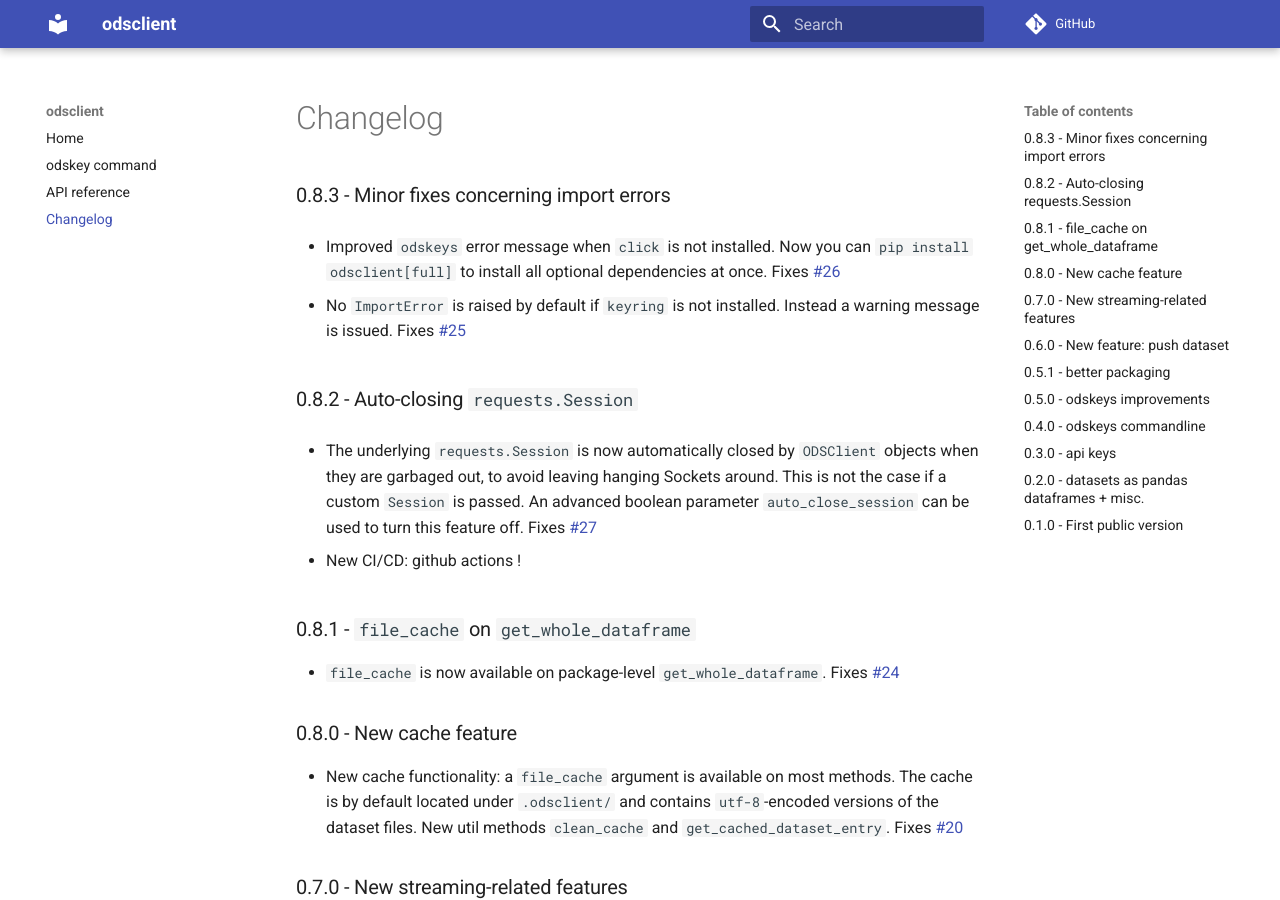
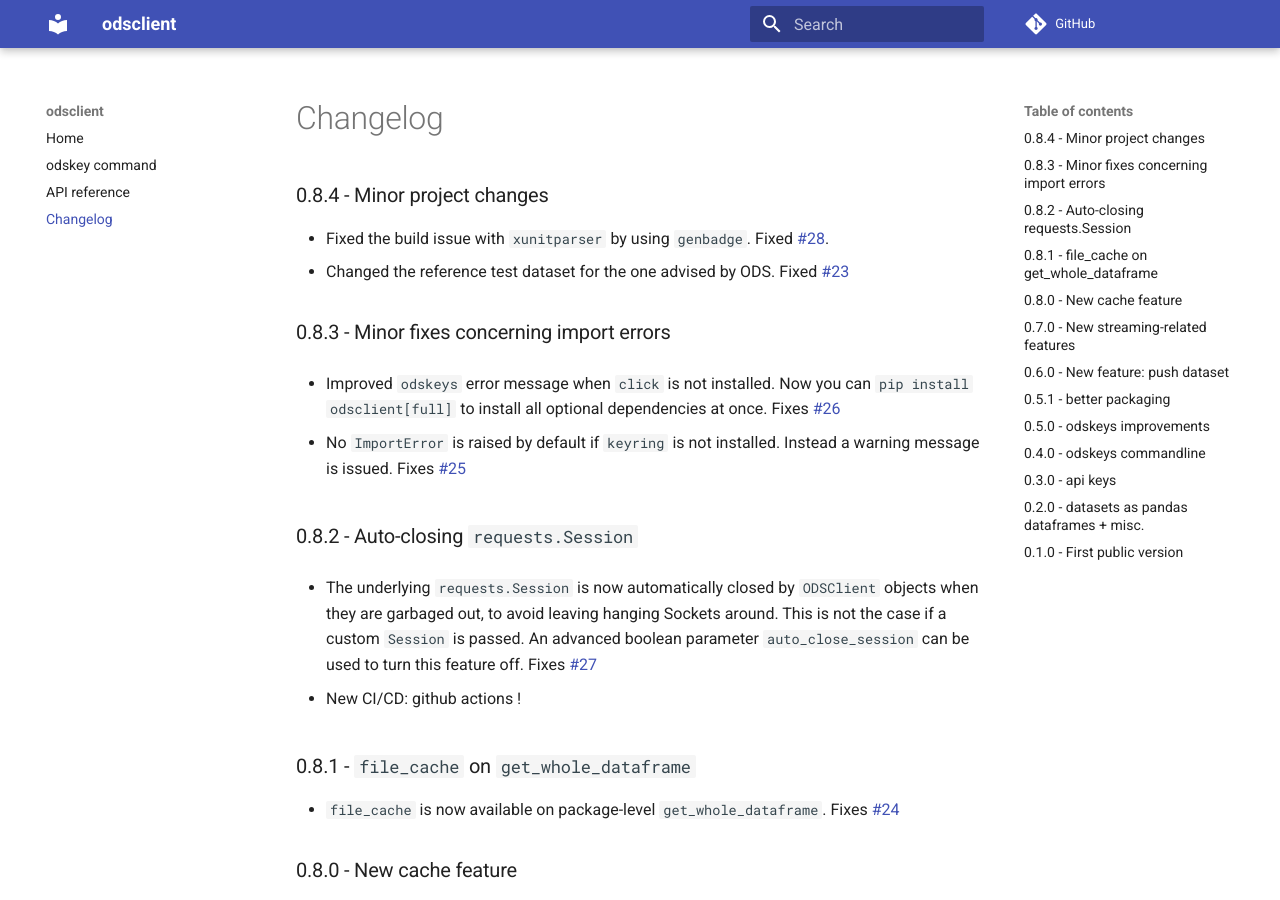
Before and after one commit to smarie/python-odsclient, an MkDocs documentation site: the page built from docs/changelog.md, in a window 1280 px wide and 900 px high. Built offline with MkDocs 1.6.1 and Material for MkDocs 9.7.7, drawn with Linux system fonts in a browser that asks for light colours; comment, search, counter and statistics services are not loaded.

Commit message:
0.8.4 changelog

```diff
--- a/docs/changelog.md
+++ b/docs/changelog.md
@@ -1,4 +1,9 @@
 # Changelog
+
+### 0.8.4 - Minor project changes
+
+ - Fixed the build issue with `xunitparser` by using `genbadge`. Fixed [#28](https://github.com/smarie/python-odsclient/issues/28).
+ - Changed the reference test dataset for the one advised by ODS. Fixed [#23](https://github.com/smarie/python-odsclient/issues/23)
 
 ### 0.8.3 - Minor fixes concerning import errors
 
```
